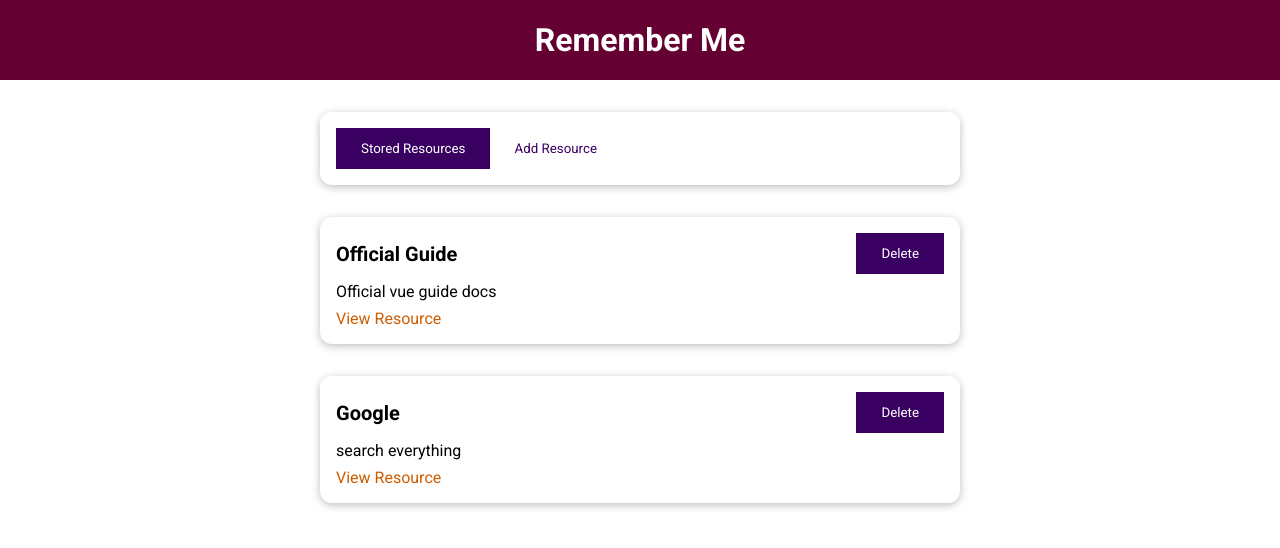
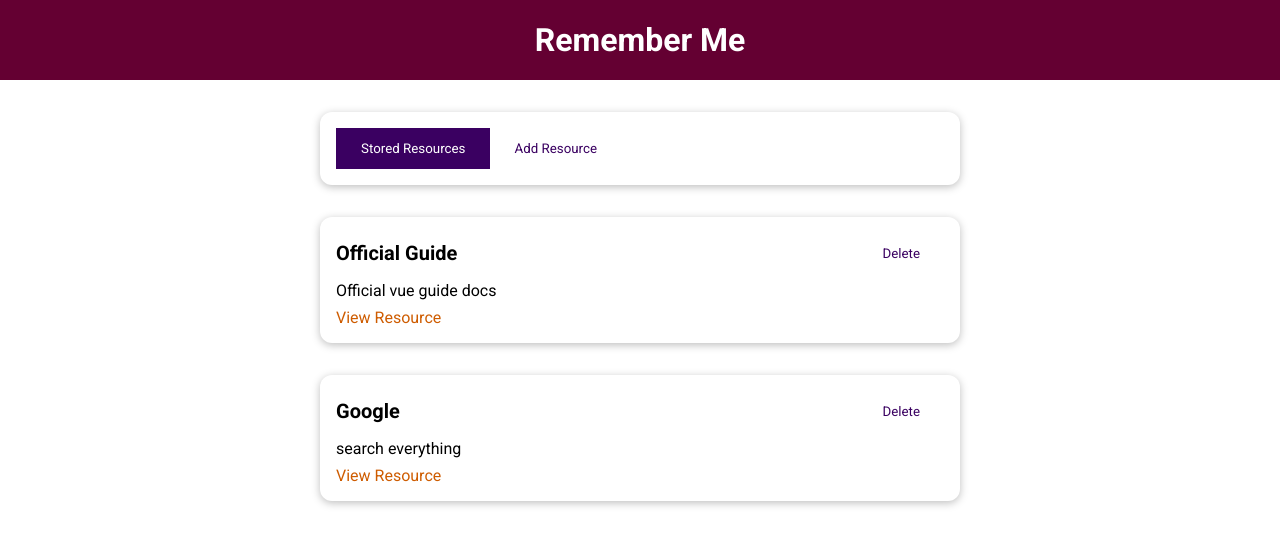
Before and after one commit to motifaithed/vue-learning-resources-app, a Vue app: page / in a window 1280 px wide. Shown: the top 548 px of the page. Built offline with nearby package versions, Linux system fonts and the light colour scheme.

Commit message:
012 Deleting Items

```diff
--- a/src/components/UI/BaseDialog.vue
+++ b/src/components/UI/BaseDialog.vue
@@ -17,6 +17,7 @@
 <script>
 export default {
   props: ['title'],
+  emits:['confirmError']
 };
 </script>
 <style scoped>
--- a/src/components/learning-resources/LearningResource.vue
+++ b/src/components/learning-resources/LearningResource.vue
@@ -3,7 +3,7 @@
     <base-card>
       <header>
         <h3>{{ title }}</h3>
-        <base-button>Delete</base-button>
+        <base-button mode="flat" @click="removeResource(id)">Delete</base-button>
       </header>
       <p>{{ description }}</p>
       <nav>
@@ -15,10 +15,12 @@
 <script>
 export default {
   props: {
+    id: String,
     title: String,
     description: String,
     link: String,
   },
+  inject:['removeResource']
 };
 </script>
 <style scoped>
--- a/src/components/learning-resources/StoredResources.vue
+++ b/src/components/learning-resources/StoredResources.vue
@@ -3,6 +3,7 @@
     <learning-resource
       v-for="resource in resources"
       :key="resource.id"
+      :id="resource.id"
       :title="resource.title"
       :description="resource.description"
       :link="resource.link"
--- a/src/components/learning-resources/TheResources.vue
+++ b/src/components/learning-resources/TheResources.vue
@@ -44,6 +44,7 @@ export default {
     return {
       resources: this.storedResources,
       addResource: this.addResource,
+      removeResource: this.removeResource
     };
   },
   computed: {
@@ -62,6 +63,10 @@ export default {
       this.storedResources.unshift(resource);
       this.selectedTab = 'stored-resources';
     },
+    removeResource(resId){
+        const resIndex = this.storedResources.indexOf((res)=> res.id = resId);
+        this.storedResources.splice(resIndex,1);
+    }
   },
 };
 </script>
```
